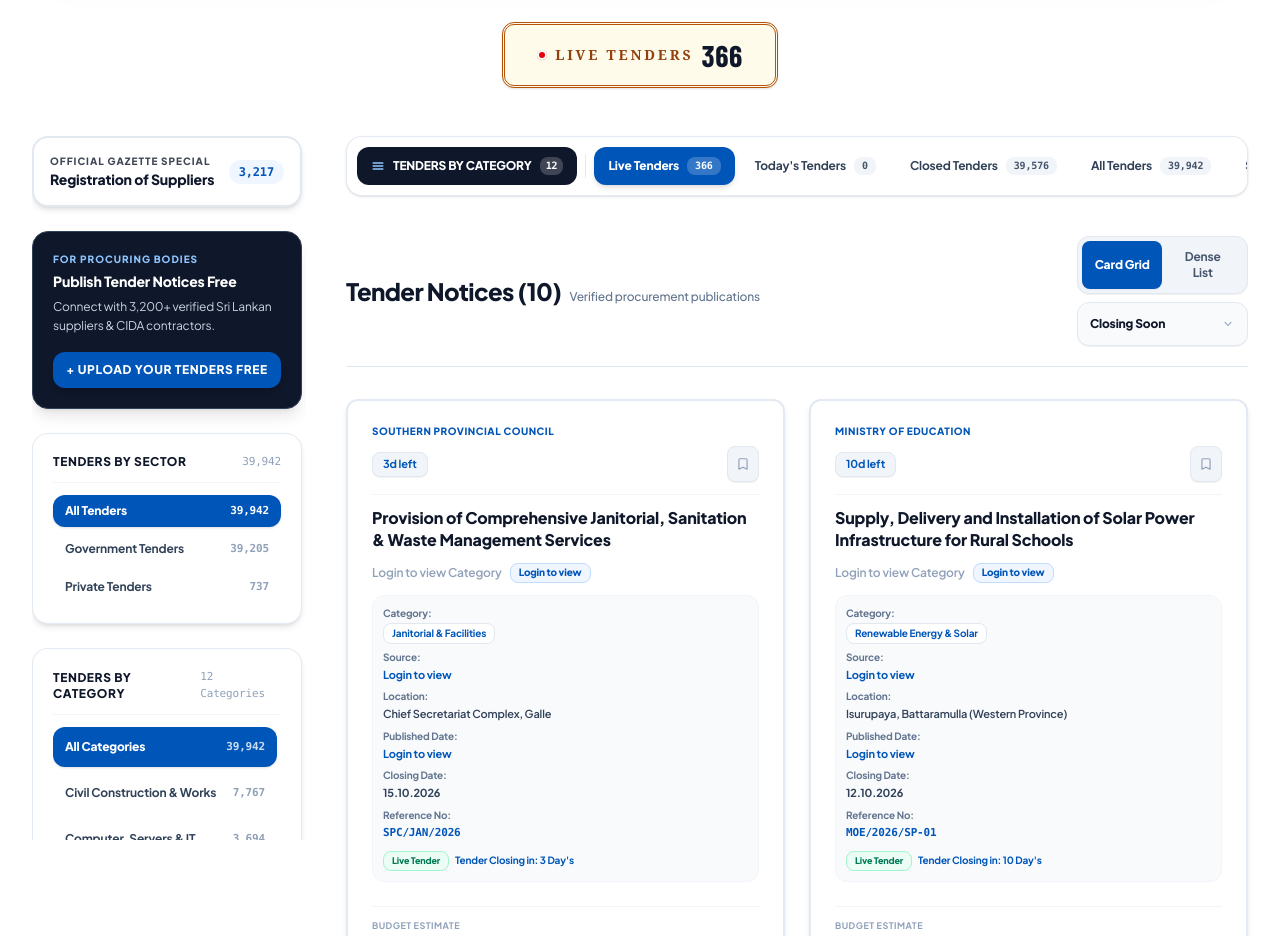
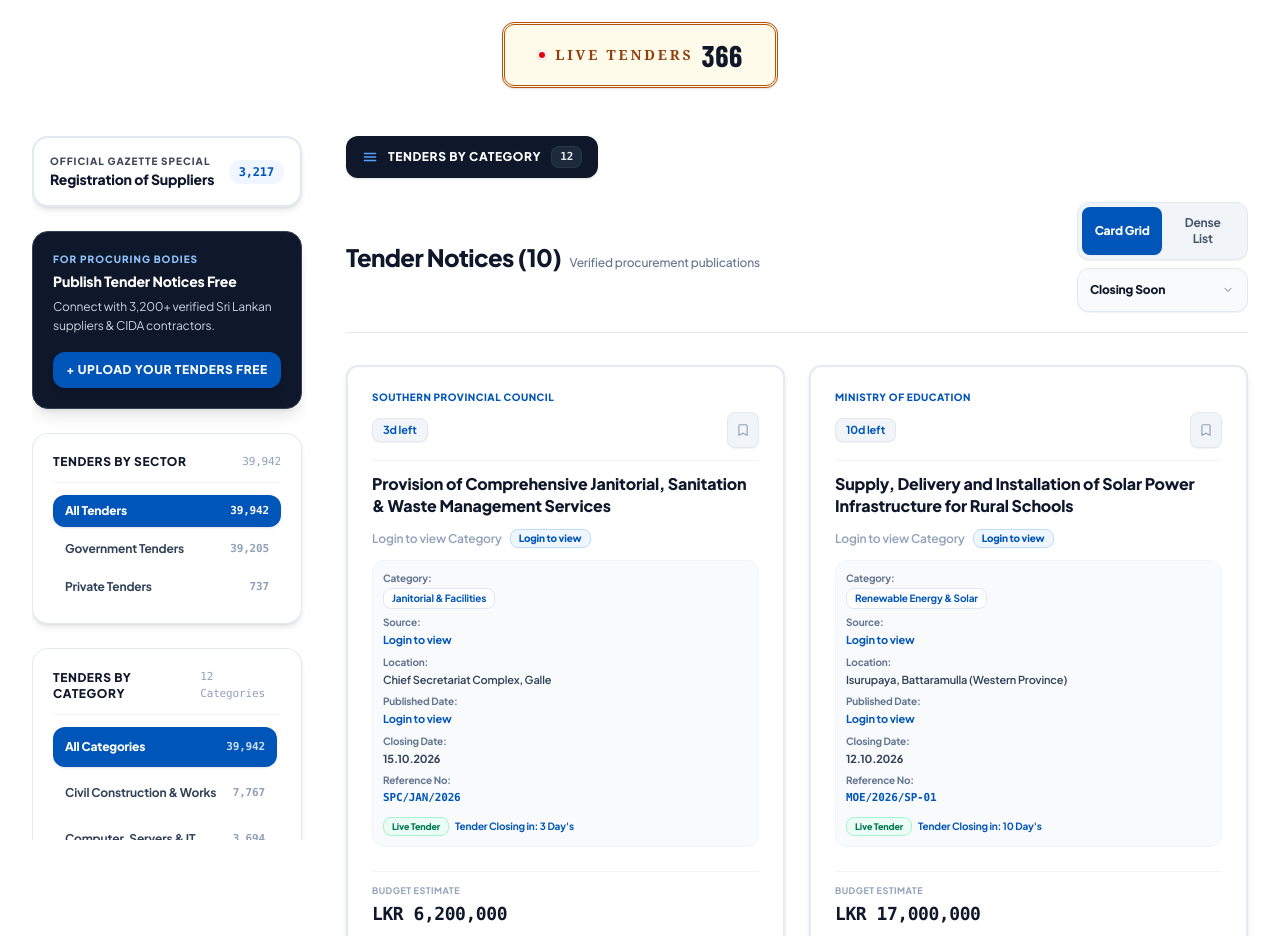
Before and after one commit to WAH-ISHAN/tender, a Next.js app in the folder web/: page / in a window 1280 px wide. Shown: the part 960-1896 px from the top of the page. Built offline with nearby package versions, Linux system fonts and the light colour scheme; a web font is replaced by a local one.

Commit message:
refactor(feed): simplify status ribbon into single Tenders by Category button with full status filters inside side drawer

```diff
--- a/web/src/app/(public)/page.tsx
+++ b/web/src/app/(public)/page.tsx
@@ -1025,6 +1025,8 @@ export default function HomePage() {
                         { id: "today", label: t("todaysTendersLabel"), count: "0" },
                         { id: "closing", label: t("statusClosing"), count: "41" },
                         { id: "closed", label: t("closedTendersLabel"), count: "39,576" },
+                        { id: "all", label: t("allTendersLabel"), count: "39,942" },
+                        { id: "suppliers", label: t("statusSuppliers"), count: "3,217" },
                       ].map((tab) => {
                         const isActive = statusTab === tab.id;
                         return (
@@ -1190,61 +1192,23 @@ export default function HomePage() {
             document.body
           )}
 
-          {/* 3. QUICK STATUS TABS & CATEGORY TRIGGER RIBBON (Top Filter Bar) - Clean Touch Ribbon with Zero Scrollbars */}
-          <div className="bg-white border border-slate-200/90 rounded-2xl p-1.5 xs:p-2 sm:p-2.5 mb-6 xs:mb-8 sm:mb-10 shadow-sm flex items-center gap-1.5 xs:gap-2 overflow-x-auto no-scrollbar overscroll-x-contain">
-
-            {/* Tenders By Category Side Menu Button Pill */}
+          {/* 3. TENDERS BY CATEGORY (12) SIDE MENU TRIGGER BUTTON */}
+          <div className="mb-6 xs:mb-8 flex items-center">
             <button
               type="button"
               onClick={() => setIsMobileSideMenuOpen(true)}
-              className={`px-3.5 xs:px-4 py-2 xs:py-2.5 rounded-xl text-xs font-black whitespace-nowrap transition-all flex items-center gap-2 shrink-0 cursor-pointer min-h-[38px] ${
-                selectedCategory !== "all"
-                  ? "bg-[#0055B8] text-white shadow-md"
-                  : "bg-[#0F172A] text-white hover:bg-slate-800"
-              }`}
+              className="px-4 xs:px-5 py-2.5 xs:py-3 bg-[#0F172A] hover:bg-slate-800 active:scale-[0.98] text-white font-black text-xs sm:text-sm rounded-xl xs:rounded-2xl shadow-sm transition-all flex items-center gap-2.5 xs:gap-3 cursor-pointer"
             >
-              <svg className="w-3.5 h-3.5 text-blue-300 shrink-0" fill="none" viewBox="0 0 24 24" strokeWidth="2.5" stroke="currentColor">
+              <svg className="w-4 h-4 text-blue-400 shrink-0" fill="none" viewBox="0 0 24 24" strokeWidth="2.5" stroke="currentColor">
                 <path strokeLinecap="round" strokeLinejoin="round" d="M3.75 6.75h16.5M3.75 12h16.5m-16.5 5.25h16.5" />
               </svg>
-              <span className="whitespace-nowrap shrink-0">
+              <span className="uppercase tracking-wider font-extrabold text-xs xs:text-sm text-white">
                 {selectedCategory === "all" ? t("tendersByCategory") : getCategoryName(selectedCategory, CATEGORIES.find(c => c.id === selectedCategory)?.name)}
               </span>
-              <span className="px-1.5 py-0.5 rounded-lg text-[10px] font-mono shrink-0 whitespace-nowrap font-bold bg-white/20 text-white">
+              <span className="px-2 py-0.5 rounded-lg text-[11px] xs:text-xs font-mono font-bold bg-[#1E293B] text-slate-200 border border-slate-700/60">
                 12
               </span>
             </button>
-
-            <div className="w-[1px] h-6 bg-slate-200 shrink-0 mx-0.5" />
-
-            {[
-              { id: "live", label: t("liveTendersLabel"), count: "366" },
-              { id: "today", label: t("todaysTendersLabel"), count: "0" },
-              { id: "closed", label: t("closedTendersLabel"), count: "39,576" },
-              { id: "all", label: t("allTendersLabel"), count: "39,942" },
-              { id: "suppliers", label: t("statusSuppliers"), count: "3,217" },
-              { id: "closing", label: t("statusClosing"), count: "41" },
-            ].map((tab) => {
-              const isActive = statusTab === tab.id;
-              return (
-                <button
-                  key={tab.id}
-                  type="button"
-                  onClick={() => handleStatusTabChange(tab.id as any)}
-                  className={`px-3.5 xs:px-4 py-2 xs:py-2.5 rounded-xl text-xs font-black whitespace-nowrap transition-all flex items-center gap-2 shrink-0 cursor-pointer min-h-[38px] ${
-                    isActive
-                      ? "bg-[#0055B8] text-white shadow-md"
-                      : "text-slate-700 hover:bg-slate-100 active:bg-slate-200 font-bold"
-                  }`}
-                >
-                  <span className="whitespace-nowrap shrink-0">{tab.label}</span>
-                  <span className={`px-2 py-0.5 rounded-lg text-[10px] font-mono shrink-0 whitespace-nowrap font-bold ${
-                    isActive ? "bg-white/20 text-white" : "bg-[#F1F5F9] text-slate-600"
-                  }`}>
-                    {tab.count}
-                  </span>
-                </button>
-              );
-            })}
           </div>
 
           {/* 4. RESULTS HEADER & CONTROLS */}
```
